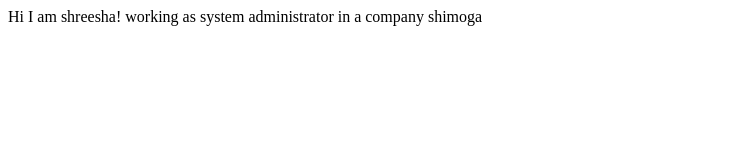
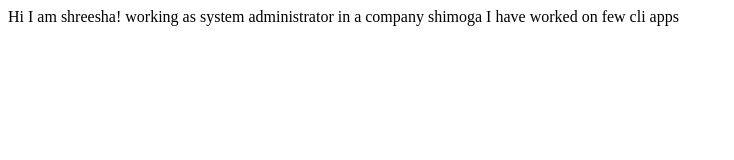
Before and after one commit to shreeshabhakta/shreesha-new-portfolio, a plain HTML site: page index.html in a window 1280 px wide. Shown: the whole page, without its empty margins (0-734 px from the left). Drawn offline with Linux system fonts and the light colour scheme.

Commit message:
update :few details

```diff
--- a/index.html
+++ b/index.html
@@ -10,5 +10,7 @@
     Hi I am shreesha!
     working as system administrator in a company
     shimoga
+
+    I have worked on few cli apps
 </body>
 </html>
```
